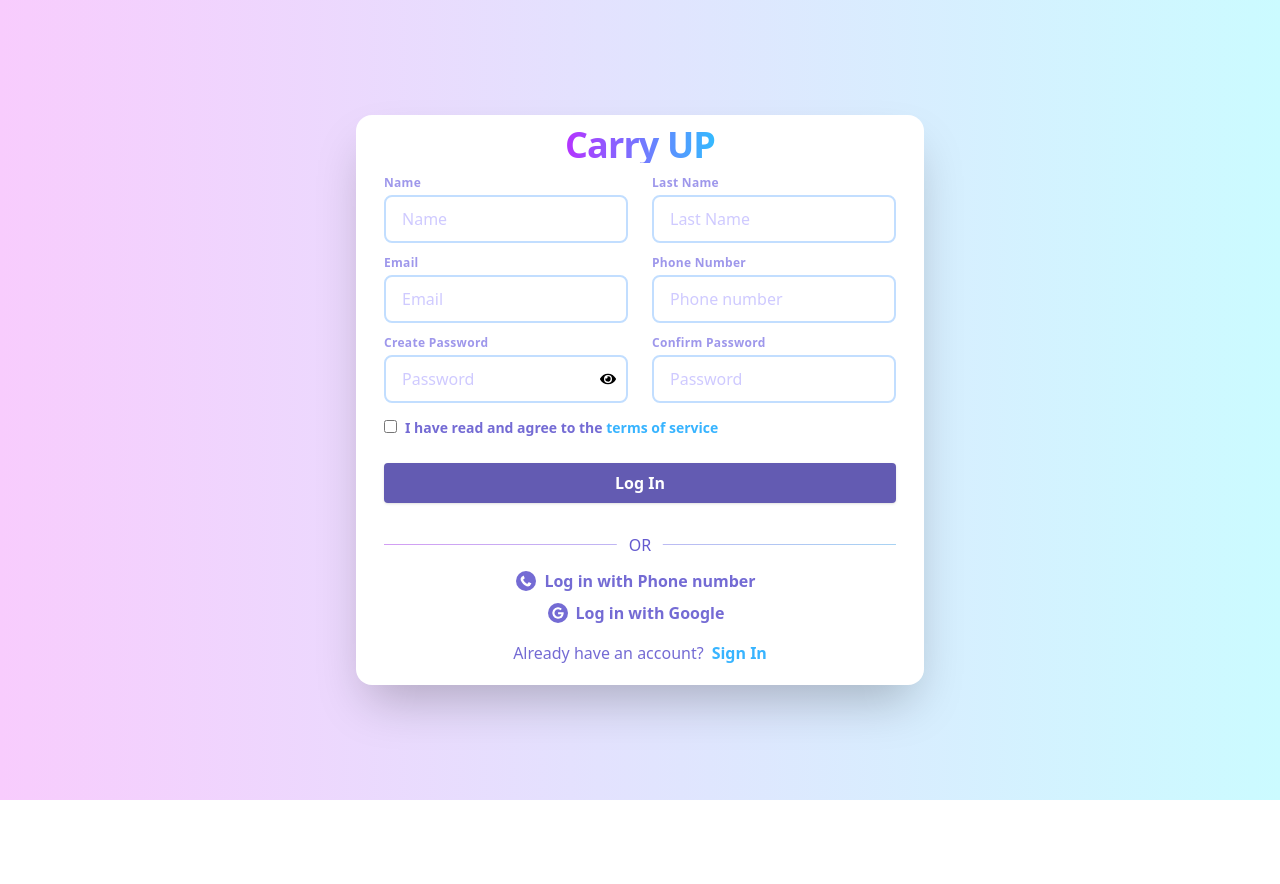
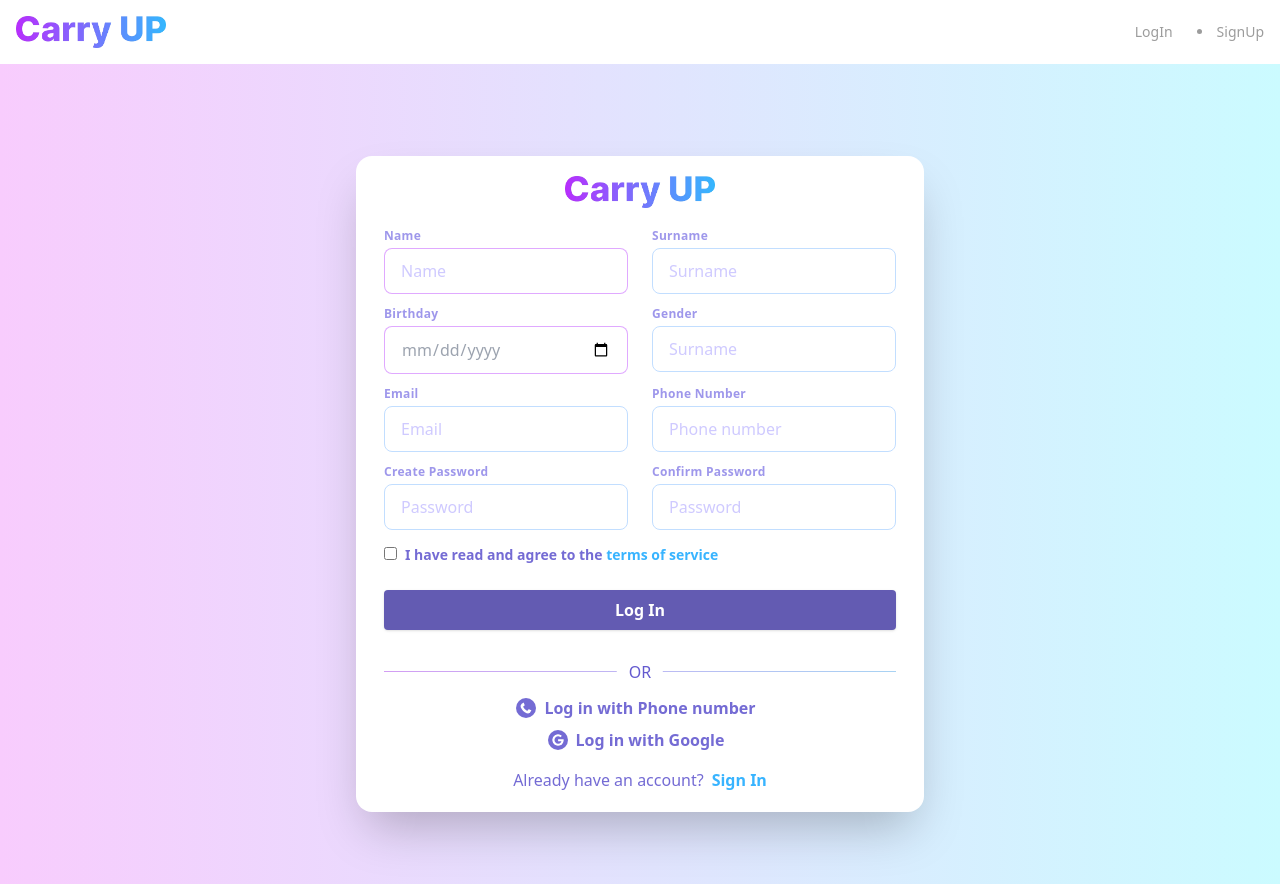
Before and after one commit to Ruslanqelenderli/CarryUpFront, a Next.js app: page /signUp in a window 1280 px wide. Before the commit the page ends 800 px from the top, so only its background shows below. Built offline with nearby package versions, Linux system fonts and the light colour scheme.

Commit message:
signupNew

```diff
--- a/app/signUp/page.js
+++ b/app/signUp/page.js
@@ -1,30 +1,67 @@
-
 "use client";
 import Link from "next/link";
 import { useState } from "react";
+
 import { FaPhoneAlt, FaGoogle, FaRegEyeSlash, FaEye } from "react-icons/fa";
-// import { IoChevronDownSharp } from "react-icons/io5";
+import Navbar from "../components/navbar";
+import Image from "next/image";
+
 export default function SignUp() {
-  const [visible, setVisible] = useState("");
-  const [password, setPassword] = useState("");
 
-  const divStyle = {
-    background: "linear-gradient(270deg, #00F0FF -39.67%, #E600FF 137.29%)",
-    WebkitBackgroundClip: "text",
-    WebkitTextFillColor: "transparent",
+  const [formData, setformData] = useState({
+    name: "",
+    surname: "",
+    email: "",
+    phoneNumber: "",
+    password: "",
+    confirmPassword: "",
+    birthDate: ""
+  })
+  const [error, setError] = useState('');
+
+  const handleChange = (e) => {
+    const { name, value } = e.target;
+    setformData({ ...formData, [name]: value })
+  }
+
+  const handleSubmit = async (e) => {
+    e.preventDefault();
+    if (formData.password !== formData.confirmPassword) {
+      setError('Passwords do not match');
+      return;
+    }
+
+    try {
+      const response = await fetch('http://carryuptest.somee.com/api/Manage/Register', {
+        method: 'POST',
+        headers: {
+          'Content-Type': 'application/json'
+        },
+        body: JSON.stringify(formData)
+      });
+
+      if (response.ok) {
+        const data = await response.json();
+        console.log('Data sent', data);
+      } else {
+        const errorData = await response.json();
+        console.error('Error sending data:', errorData);
+        if (errorData.errors) {
+          console.log('Validation errors:', errorData.errors);
+        }
+      }
+    } catch (error) {
+      console.error('Fetch error:', error);
+    }
   };
 
   return (
+    <div>
+      <Navbar />
       <main className="flex flex-col items-center justify-center w-full flex-1 px-20 text-center md:flex-row min-h-screen">
         <div className="flex flex-col bg-white rounded-2xl shadow-2xl justify-center text-center items-center px-7">
-        <h1
-          style={divStyle}
-          className="first-letter:my-5 text-center text-4xl font-bold leading-9 tracking-tight my-3"
-        >
-          Carry <span className="uppercase">Up</span>
-        </h1>
-
-        <form className="w-full max-w-lg">
+          <Image src="/carry.png" width={150} height={150} className="my-5" />
+          <form className="w-full max-w-lg" onSubmit={handleSubmit}>
             <div className="flex flex-wrap -mx-3">
               <div className="w-full md:w-1/2 px-3 md:mb-0">
                 <label
@@ -35,11 +72,14 @@ export default function SignUp() {
                   Name
                 </label>
                 <input
-                style={{ border: "2px solid #c2deff" }}
+                  style={{ border: "1px solid linear-gradient(to right, #f8ccfd, #cbfbff" }}
                   className="appearance-none block w-full  text-gray-400 border rounded-lg py-3 px-4 mb-3 leading-tight focus:outline-none focus:bg-white"
                   id="grid-first-name"
                   type="text"
                   placeholder="Name"
+                  name="name"
+                  value={formData.name}
+                  onChange={handleChange}
                 />
               </div>
               <div className="w-full md:w-1/2 px-3">
@@ -48,14 +88,57 @@ export default function SignUp() {
                   className="block tracking-wide text-gray-700 text-xs font-bold text-left mb-1"
                   htmlFor="grid-last-name"
                 >
-                Last Name
+                  Surname
                 </label>
                 <input
-                style={{ border: "2px solid #c2deff" }}
+                  style={{ border: "1px solid #c2deff" }}
                   className="appearance-none block w-full text-gray-400 border border-gray-200 rounded-lg py-3 px-4 leading-tight focus:outline-none focus:bg-white focus:border-gray-500"
                   id="grid-last-name"
                   type="text"
-                placeholder="Last Name"
+                  placeholder="Surname"
+                  name="surname"
+                  value={formData.surname}
+                  onChange={handleChange}
+                />
+              </div>
+            </div>
+            <div className="flex flex-wrap -mx-3">
+              <div className="w-full md:w-1/2 px-3 md:mb-0">
+                <label
+                  style={{ color: "rgba(117, 107, 227, 0.70)" }}
+                  className="block tracking-wide text-gray-700 text-xs font-bold text-left mb-1"
+                  htmlFor="grid-first-name"
+                >
+                  Birthday
+                </label>
+                <input
+                  style={{ border: "1px solid linear-gradient(to right, #f8ccfd, #cbfbff" }}
+                  className="appearance-none block w-full  text-gray-400 border rounded-lg py-3 px-4 mb-3 leading-tight focus:outline-none focus:bg-white"
+                  id="grid-first-name"
+                  type="date"
+                  placeholder="DD/MM/YYYY"
+                  name="birthDate"
+                  value={formData.birthDate}
+                  onChange={handleChange}
+                />
+              </div>
+              <div className="w-full md:w-1/2 px-3">
+                <label
+                  style={{ color: "rgba(117, 107, 227, 0.70)" }}
+                  className="block tracking-wide text-gray-700 text-xs font-bold text-left mb-1"
+                  htmlFor="grid-last-name"
+                >
+                  Gender
+                </label>
+                <input
+                  style={{ border: "1px solid #c2deff" }}
+                  className="appearance-none block w-full text-gray-400 border border-gray-200 rounded-lg py-3 px-4 leading-tight focus:outline-none focus:bg-white focus:border-gray-500"
+                  id="grid-last-name"
+                  type="text"
+                  placeholder="Surname"
+                  name="surname"
+                  value={formData.surname}
+                  onChange={handleChange}
                 />
               </div>
             </div>
@@ -69,11 +152,14 @@ export default function SignUp() {
                   Email
                 </label>
                 <input
-                style={{ border: "2px solid #c2deff" }}
+                  style={{ border: "1px solid #c2deff" }}
                   className="appearance-none block w-full  text-gray-400 border border-gray-200 rounded-lg py-3 px-4 mb-3 leading-tight focus:outline-none focus:bg-white"
                   id="grid-first-name"
                   type="text"
                   placeholder="Email"
+                  name="email"
+                  value={formData.email}
+                  onChange={handleChange}
                 />
               </div>
               <div className="w-full md:w-1/2 px-3">
@@ -85,11 +171,14 @@ export default function SignUp() {
                   Phone Number
                 </label>
                 <input
-                style={{ border: "2px solid #c2deff" }}
+                  style={{ border: "1px solid #c2deff" }}
                   className="appearance-none block w-full text-gray-400 border border-gray-200 rounded-lg py-3 px-4 leading-tight focus:outline-none focus:bg-white focus:border-gray-500"
                   id="grid-last-name"
                   type="text"
                   placeholder="Phone number"
+                  name="phoneNumber"
+                  value={formData.phoneNumber}
+                  onChange={handleChange}
                 />
               </div>
             </div>
@@ -103,20 +192,16 @@ export default function SignUp() {
                   Create Password
                 </label>
                 <input
-                style={{ color: "#9e97ecb", border: "2px solid #c2deff" }}
+                  style={{ color: "#9e97ecb", border: "1px solid #c2deff" }}
                   className="appearance-none block w-full  text-gray-400 border border-gray-200 rounded-lg py-3 px-4 mb-3 leading-tight focus:outline-none focus:bg-white"
                   id="grid-first-name"
-                type={visible ? "text" : "password"}
-                onChange={(e) => setPassword(e.target.value)}
+                  type="password"
                   placeholder="Password"
-                value={password}
+                  // value={password}
+                  name="password"
+                  value={formData.password}
+                  onChange={handleChange}
                 />
-              <div
-                className="absolute right-6 top-9"
-                onClick={() => setVisible(!visible)}
-              >
-                {visible ? <FaRegEyeSlash /> : <FaEye />}
-              </div>
               </div>
               <div className="w-full md:w-1/2 px-3">
                 <label
@@ -128,14 +213,22 @@ export default function SignUp() {
                 </label>
 
                 <input
-                style={{ border: "2px solid #c2deff" }}
+                  style={{ border: "1px solid #c2deff" }}
                   className="appearance-none block w-full text-gray-400 border border-gray-200 rounded-lg py-3 px-4 leading-tight focus:outline-none focus:bg-white focus:border-gray-500"
                   id="grid-last-name"
                   type="password"
                   placeholder="Password"
+                  name="confirmPassword"
+                  value={formData.confirmPassword}
+                  onChange={handleChange}
                 />
               </div>
             </div>
+            {error && (
+              <div className="text-red-500 text-sm mt-2">
+                {error}
+              </div>
+            )}
             <div className="flex flex-wrap -mx-3 mb-6">
               <div className="w-full px-3 mb-6 md:mb-0 text-left">
                 <label className="block text-gray-500 font-bold">
@@ -152,7 +245,7 @@ export default function SignUp() {
                 <button
                   style={{ backgroundColor: "#ADA7EB" }}
                   className="w-full shadow hover:bg-purple-400 focus:shadow-outline focus:outline-none text-white font-bold py-2 px-4 rounded"
-                type="button"
+                  type="submit"
                 >
                   Log In
                 </button>
@@ -203,5 +296,6 @@ export default function SignUp() {
           </form>
         </div>
       </main>
+    </div>
   );
 }
```
Lines whose indentation alone changed are shown as unchanged.
